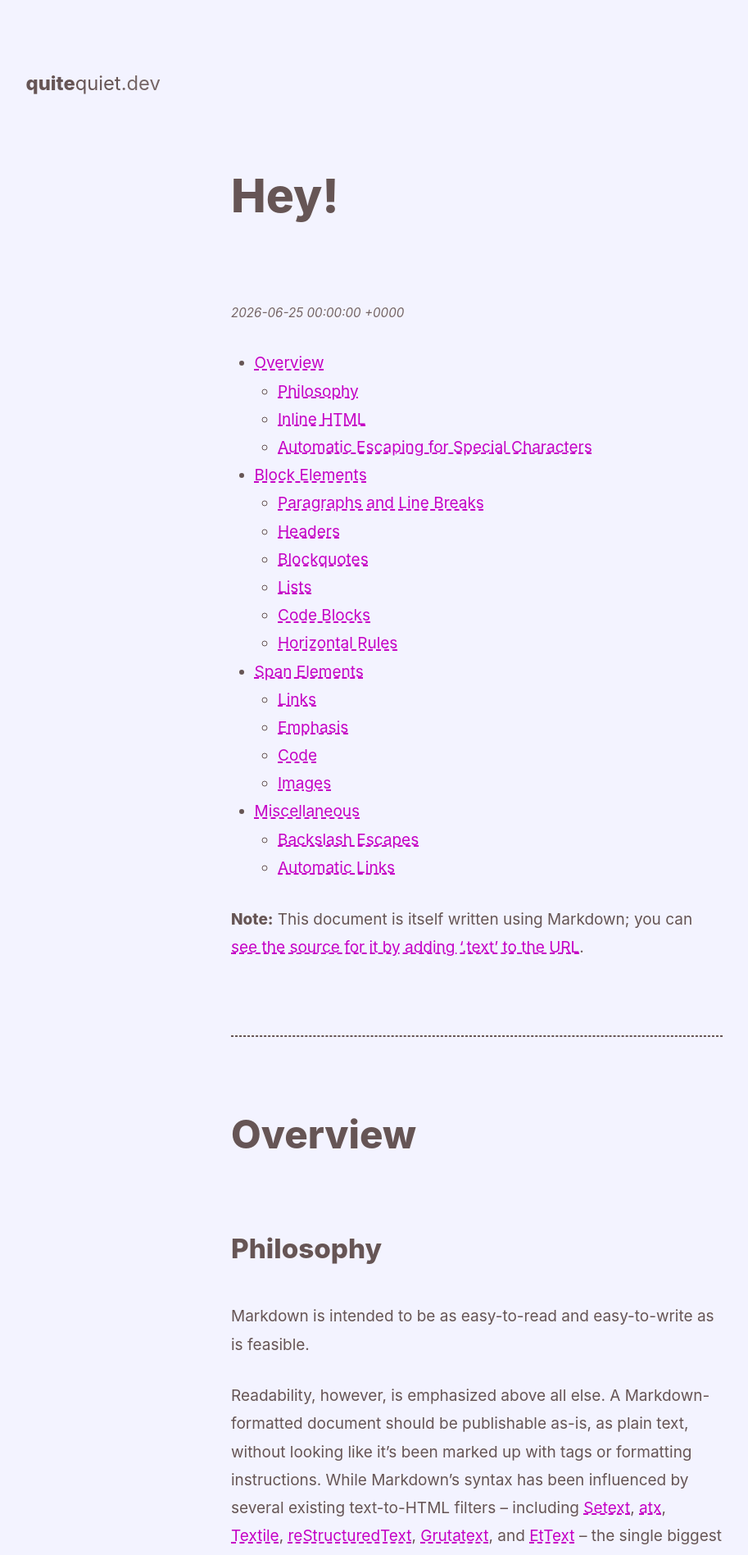
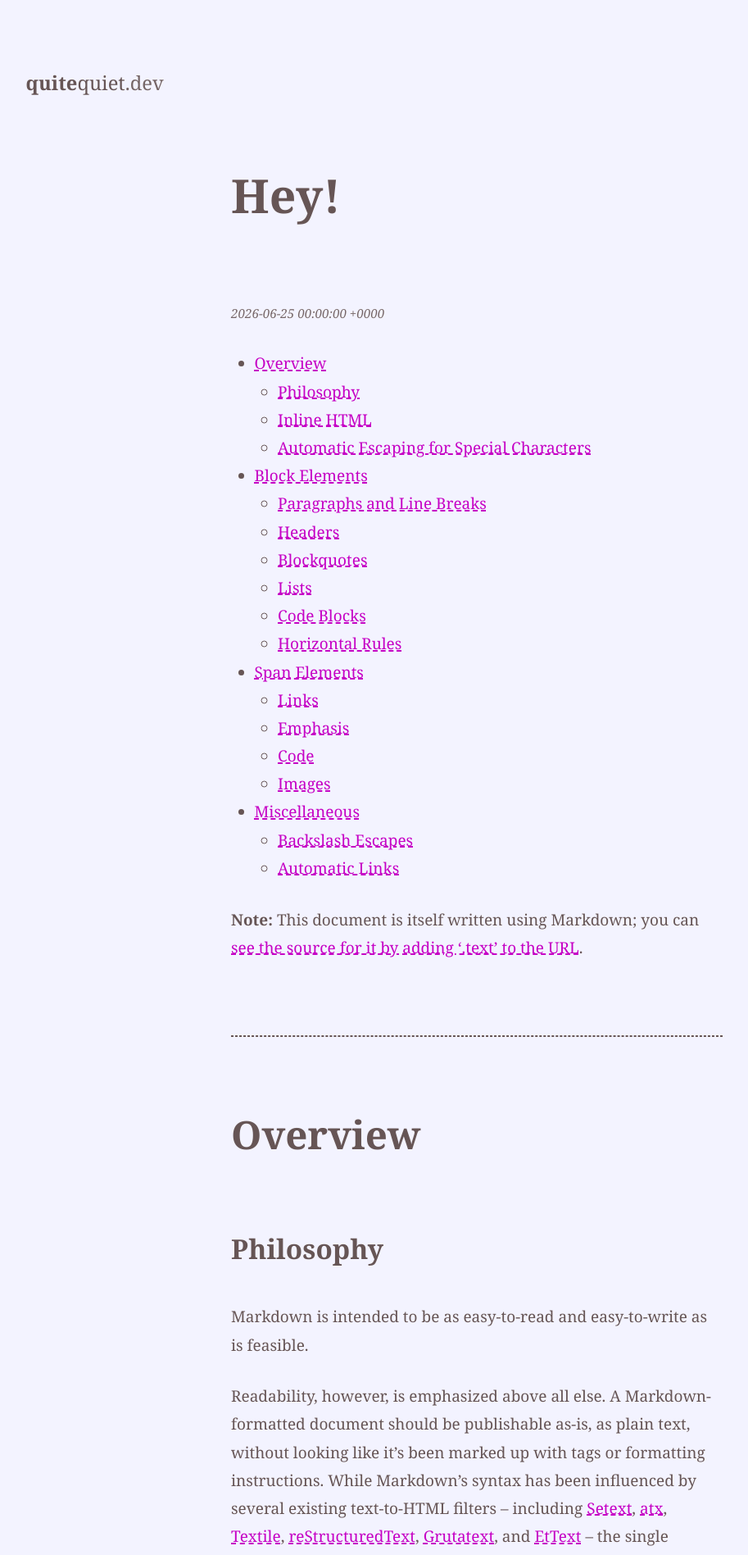
Before and after one commit to Mitcheljager/quitequiet.dev, a Jekyll site: the page built from _posts/2026-06-25-test-post.md, in a window 1280 px wide. Shown: the top 1897 px of the page at 82% size, without its empty margins (58-971 px from the left). Built offline with Jekyll 4.4.1, drawn with Linux system fonts in a browser that asks for light colours.

Commit message:
style: Adjust font families

```diff
--- a/_includes/main.css
+++ b/_includes/main.css
@@ -19,7 +19,7 @@ html {
   color: var(--text-color);
   font-size: clamp(17px, 3vw, 19px);
   line-height: 1.8;
-  font-family: -apple-system, BlinkMacSystemFont, "Segoe UI", Roboto, "Helvetica Neue", Arial, "Noto Sans", sans-serif, "Apple Color Emoji", "Segoe UI Emoji", "Segoe UI Symbol", "Noto Color Emoji";
+  font-family: Cambria, Garamond, Palatino, serif;
 }
 
 body {
@@ -138,6 +138,7 @@ code {
   color: light-dark(#333, #eedddd);
   outline: 2px dotted var(--text-color-alternative);
   padding: 0 0.35em;
+  font-family: 'Courier New', Courier, Consolas, monospace;
 }
 
 pre {
```
